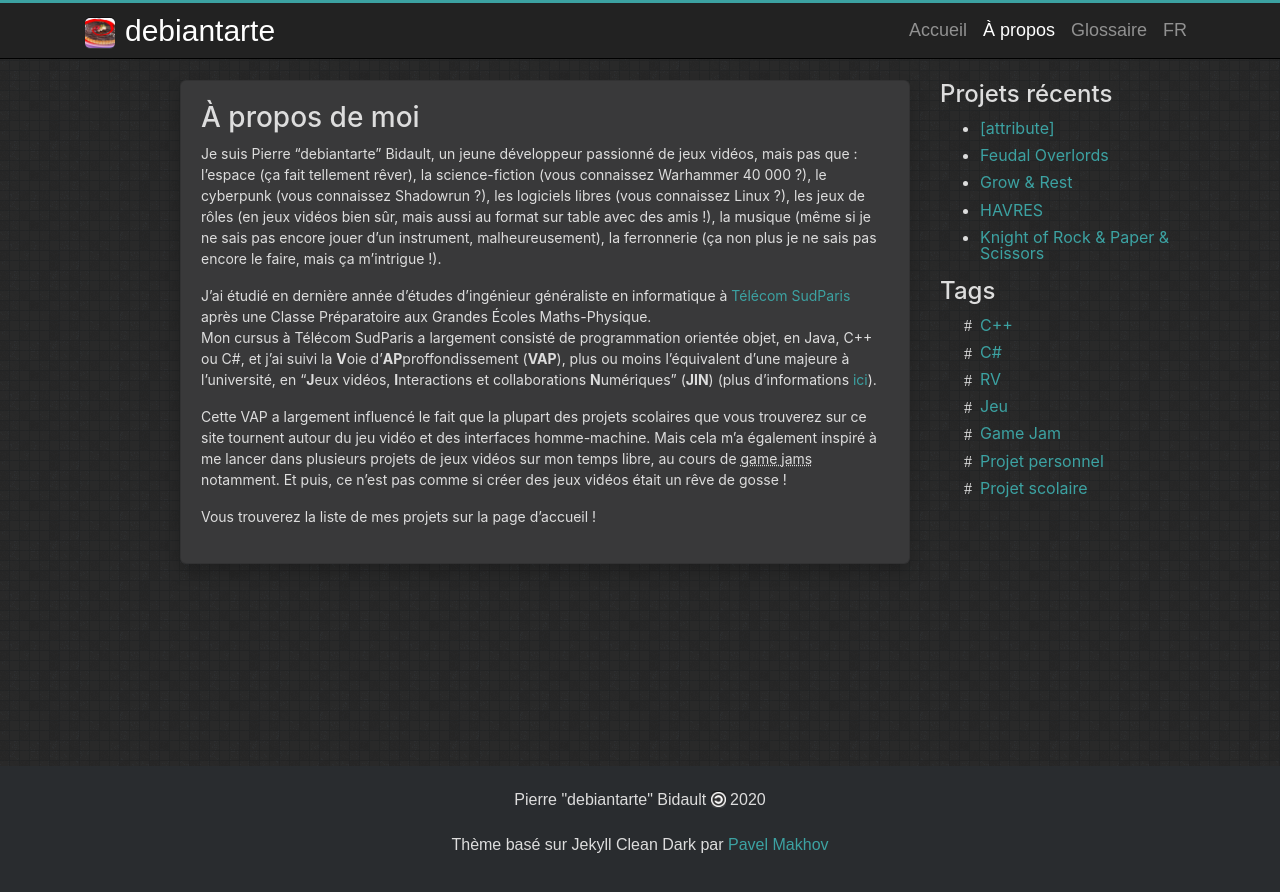
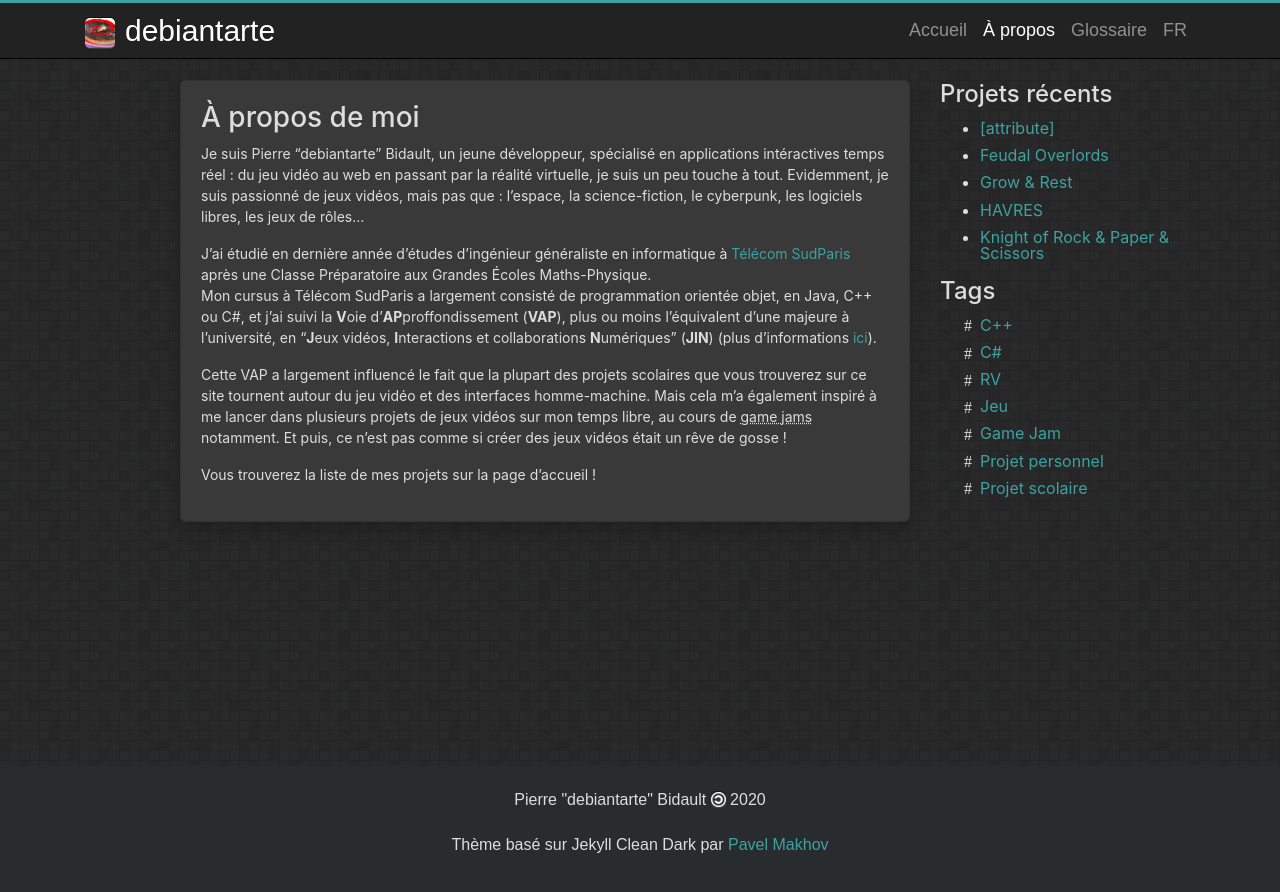
Before and after one commit to debiantarte/debiantarte.github.io, a Jekyll site: the page built from fr/about.md, in a window 1280 px wide. Shown: the top 892 px of the page. Built offline with Jekyll 4.4.1, drawn with Linux system fonts in a browser that asks for light colours.

Commit message:
Update about.md

```diff
--- a/fr/about.md
+++ b/fr/about.md
@@ -5,7 +5,7 @@ lang: fr
 ---
 # À propos de moi
 
-Je suis Pierre "debiantarte" Bidault, un jeune développeur passionné de jeux vidéos, mais pas que : l'espace (ça fait tellement rêver), la science-fiction (vous connaissez Warhammer 40 000 ?), le cyberpunk (vous connaissez Shadowrun ?), les logiciels libres (vous connaissez Linux ?), les jeux de rôles (en jeux vidéos bien sûr, mais aussi au format sur table avec des amis !), la musique (même si je ne sais pas encore jouer d'un instrument, malheureusement), la ferronnerie (ça non plus je ne sais pas encore le faire, mais ça m'intrigue !).
+Je suis Pierre "debiantarte" Bidault, un jeune développeur, spécialisé en applications intéractives temps réel : du jeu vidéo au web en passant par la réalité virtuelle, je suis un peu touche à tout. Evidemment, je suis passionné de jeux vidéos, mais pas que : l'espace, la science-fiction, le cyberpunk, les logiciels libres, les jeux de rôles...
 
 J'ai étudié en dernière année d'études d'ingénieur généraliste en informatique à [Télécom SudParis](https://www.telecom-sudparis.eu/en/) après une Classe Préparatoire aux Grandes Écoles Maths-Physique.
 Mon cursus à Télécom SudParis a largement consisté de programmation orientée objet, en Java, C++ ou C#, et j'ai suivi la **V**oie d'**AP**proffondissement (**VAP**), plus ou moins l'équivalent d'une majeure à l'université, en "**J**eux vidéos, **I**nteractions et collaborations **N**umériques" (**JIN**) (plus d'informations [ici](https://jin.telecom-sudparis.eu/)).
```
